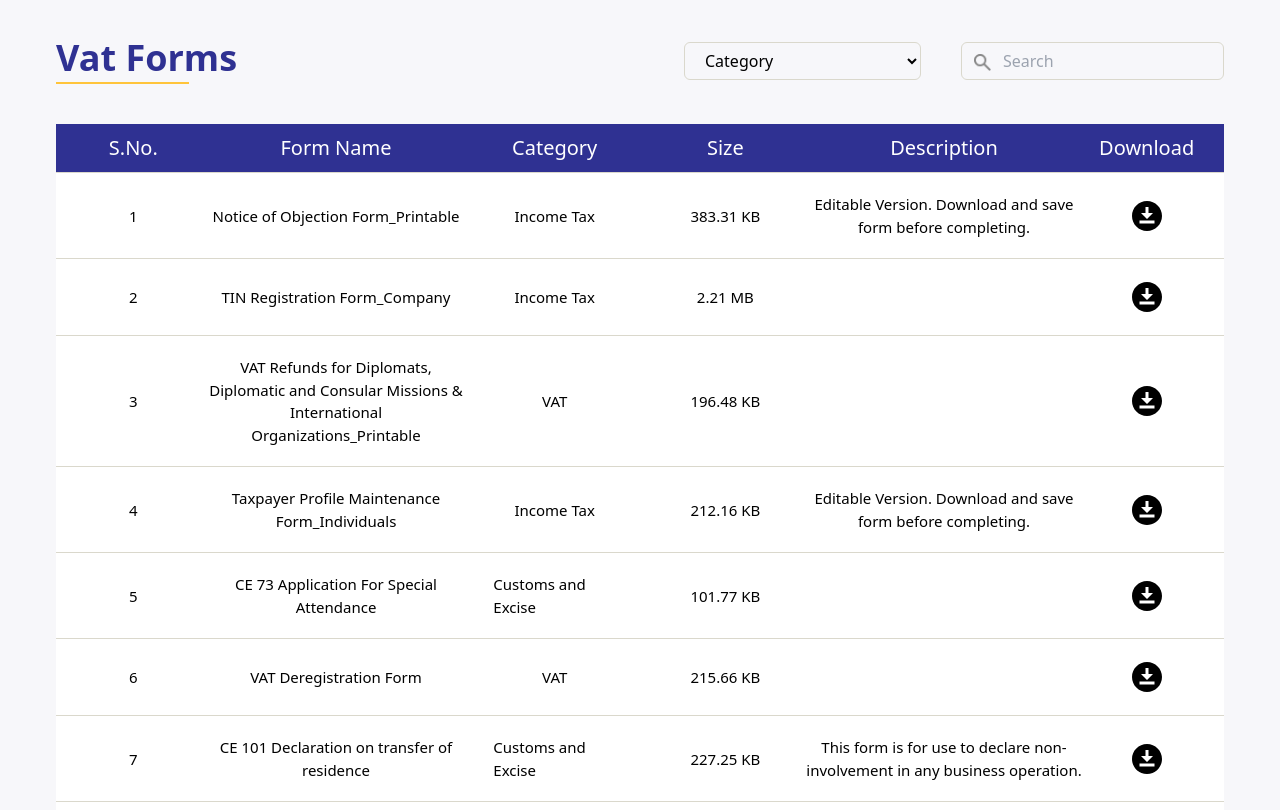
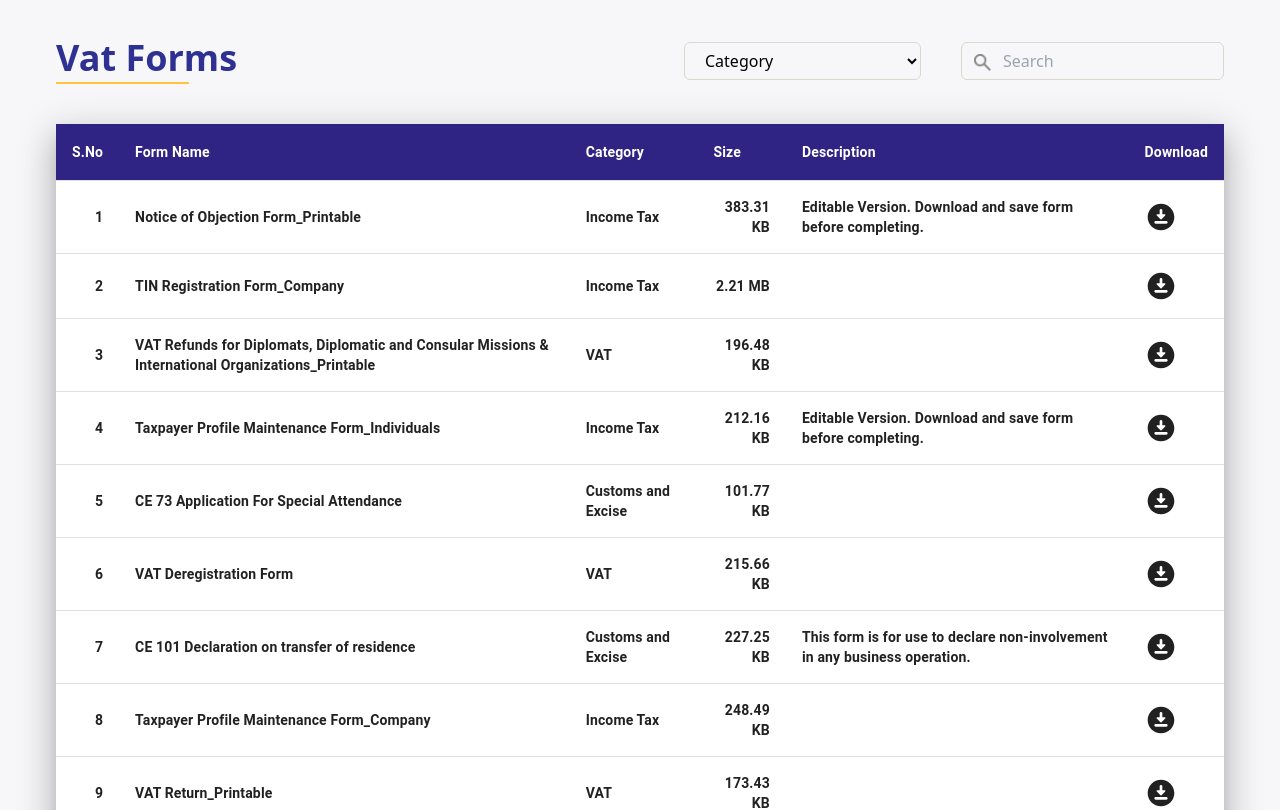
Before and after one commit to NikhilSaini99/ersproject, a Next.js app: page /VatForms in a window 1280 px wide. Shown: the part 500-1310 px from the top of the page. Built offline with nearby package versions, Linux system fonts and the light colour scheme.

Commit message:
table component updated

```diff
--- a/src/components/Table.js
+++ b/src/components/Table.js
@@ -1,10 +1,12 @@
 import Image from "next/image";
 import React from "react";
-import { MdDownloadForOffline } from "react-icons/md";
 import searchIcon from "../assets/icons/search.png";
+import { Paper, Table, TableBody, TableCell, TableContainer, TableHead, TableRow } from "@mui/material";
+import DownloadForOfflineRoundedIcon from '@mui/icons-material/DownloadForOfflineRounded';
 
-export default function Table({ title }) {
-  const Form = [
+
+export default function FormTable({ title }) {
+  const formdata = [
     {
       num: "1",
       name: "Notice of Objection Form_Printable",
@@ -122,7 +124,7 @@ export default function Table({ title }) {
           </div>
         </div>
 
-        <div className="grid grid-cols-6 gap-12 place-items-center bg-mainColor text-white text-xl font-medium py-[10px]">
+        {/* <div className="grid grid-cols-6 gap-12 place-items-center bg-mainColor text-white text-xl font-medium py-[10px]">
           <h1>S.No.</h1>
           <h1>Form Name</h1>
           <h1 className="pl-8">Category</h1>
@@ -145,7 +147,41 @@ export default function Table({ title }) {
             </p>
           </div>
         ))}
-        <div></div>
+        <div></div> */}
+        <Paper elevation={20}>
+          <TableContainer>
+            <Table className={''} aria-label="Form Table">
+              <TableHead>
+                <TableRow sx={{ backgroundColor: '#2f2483', }}>
+                  <TableCell sx={{ color: 'white', fontWeight: 'bold' }}>S.No</TableCell>
+                  <TableCell align="left" sx={{ color: 'white', fontWeight: 'bold' }}> Form Name</TableCell>
+                  <TableCell align="left" sx={{ color: 'white', fontWeight: 'bold' }}>Category</TableCell>
+                  <TableCell align="left" sx={{ color: 'white', fontWeight: 'bold' }}>Size</TableCell>
+                  <TableCell align="left" sx={{ color: 'white', fontWeight: 'bold' }}>Description</TableCell>
+                  <TableCell align="left" sx={{ color: 'white', fontWeight: 'bold' }}>Download</TableCell>
+                </TableRow>
+              </TableHead>
+              <TableBody>
+                {formdata.map((form) => (
+                  <TableRow key={formdata.num} sx={{
+                    '&:hover': {
+                      background: '#F2F2F2'
+                    }
+                  }}>
+                    <TableCell component="th" scope="row" align="right" sx={{ fontWeight: 'bold' }}>
+                      {form.num}
+                    </TableCell>
+                    <TableCell align="left" sx={{ fontWeight: 'bold' }}>{form.name}</TableCell>
+                    <TableCell align="left" sx={{ fontWeight: 'bold' }}>{form.category}</TableCell>
+                    <TableCell align="right" sx={{ fontWeight: 'bold' }}>{form.size}</TableCell>
+                    <TableCell align="left" sx={{ fontWeight: 'bold' }}>{form.description}</TableCell>
+                    <TableCell align="left" sx={{ fontWeight: 'bold' }}><DownloadForOfflineRoundedIcon sx={{ fontSize: '2rem' }} /></TableCell>
+                  </TableRow>
+                ))}
+              </TableBody>
+            </Table>
+          </TableContainer>
+        </Paper>
       </section>
     </>
   );
--- a/src/components/homecard.js
+++ b/src/components/homecard.js
@@ -2,6 +2,8 @@ import React from "react";
 import Image from "next/image";
 import Link from "next/link";
 import { ImHome3 } from "react-icons/im";
+import { BsTelephoneFill } from "react-icons/bs";
+import { Button } from "@mui/material";
 
 function News({ icon, description, img }) {
   return (
@@ -46,12 +48,12 @@ function News({ icon, description, img }) {
           />
         </div>
       </div> */}
-{/*  */}
-      <div className=" border border-[#E8E8EB] bg-white shadow-lg shadow-zinc-400 " style={{borderRadius:'50px 50px 150px 0'}}>
+      {/*  */}
+      <div className=" border border-[#E8E8EB] bg-white shadow-lg shadow-zinc-400 " style={{ borderRadius: '50px 50px 150px 0' }}>
         <div className="object-cover relative " >
           <Image src={img} alt="..." className=" rounded-t-2xl h-48 w-full" />
           <div className="rounded-2xl absolute -bottom-[76px] left-8 px-8 py-4 bg-white ">
-          <Image src={icon} alt="..." className="w-40" />
+            <Image src={icon} alt="..." className="w-40" />
           </div>
         </div>
         <div className="px-8 pt-14 pb-4 gap-5">
@@ -84,18 +86,28 @@ function Resources({ icon, title, description }) {
   );
 }
 
-function Centers({ title, description }) {
+function Centers({ title, description,contact }) {
   return (
     <>
       <div className="">
         <h1 className="text-[#333333] font-bold text-sm leading-6">{title}</h1>
-        <p className="flex  gap-2">
-        <ImHome3 className="text-xl" />
-        <p
-          className="text-[#333333] font-normal text-sm leading-5"
-          dangerouslySetInnerHTML={{ __html: description }}
-        ></p>
-        </p>
+        <div className="flex flex-col gap-2">
+          <div className="flex gap-2">
+          <ImHome3 className="text-xl" />
+            <span
+              className="text-[#333333] font-normal text-sm leading-5"
+              dangerouslySetInnerHTML={{ __html: description }}></span>
+            </div>
+          <div className="flex gap-2">
+          <BsTelephoneFill className="text-xl" />
+            <span
+              className="text-[#333333] font-normal text-sm leading-5"
+              dangerouslySetInnerHTML={{ __html: contact }}></span>
+          </div>
+          <div>
+          <Button variant="contained" href={'/'} sx={{background:'black',borderRadius:'50px','&:hover':{background:'black'}}}>Get Direction</Button>
+          </div>
+        </div>
       </div>
     </>
   );
--- a/src/pages/Contact.js
+++ b/src/pages/Contact.js
@@ -18,29 +18,35 @@ export default function Contact() {
       title: "MANZINI SERVICE CENTRE",
       description:
         "Sivuno Building, <br /> Ground floor, adjacent to Estel <br /> House, Manzini <br /> MANZINI",
+        contact:'[+268] 2406 4050'
     },
     {
       title: "MATSAPHA BRANCH",
       description: "Matsamo Shopping Complex <br /> (kaMahhala) <br /> MATSAPHA",
+      contact:'[+268] 2406 4050'
     },
     {
       title: "MBABANE SERVICE CENTRE",
       description:
         "3rd Floor, Corporate Place, Swazi <br /> Plaza <br /> MBABANE",
+        contact:'[+268] 2406 4050'
     },
     {
       title: "NHLANGANO BRANCH",
       description:
         "Old Skonkwane Building <br /> Corner of 6th Street and 3rd Avenue <br /> NHLANGANO",
+        contact:'[+268] 2406 4050'
     },
     {
       title: "PIGGS PEAK SERVICE CENTRE",
       description:
         "1st Floor, Supreme Building <br /> Evelyn Baring Road <br /> PIGGS PEAK",
+        contact:'[+268] 2406 4050'
     },
     {
       title: "SITEKI SERVICE CENTRE",
       description: "Mafumbe Building <br /> Jacaranda Road <br /> SITEKI",
+      contact:'[+268] 2406 4050'
     },
   ];
 
@@ -134,12 +140,13 @@ export default function Contact() {
             <h1 className="text-xl text-mainColor font-bold leading-8">
               Service Centers and Branches
             </h1>
-            <div className="grid grid-cols-3 gap-x-16 gap-y-10 pt-5">
+            <div className="grid grid-cols-3 gap-x-16 gap-y-10 pt-5 items-end">
               {CentersData.map((item, key) => (
                 <Centers
                   key={key}
                   title={item.title}
                   description={item.description}
+                  contact = {item.contact}
                 />
               ))}
             </div>
--- a/src/pages/VatForms.js
+++ b/src/pages/VatForms.js
@@ -3,8 +3,8 @@ import Head from "next/head";
 import Image from "next/image";
 import Header from "@/components/Header";
 import Footer from "@/components/Footer";
-import Table from "@/components/Table";
 import Banner from "../assets/images/bg.png"
+import FormTable from "@/components/Table";
 
 export default function VatForms() {
   return (
@@ -27,7 +27,7 @@ export default function VatForms() {
 
       {/*-----------------------Table---------------------*/}
 
-      <Table title={"Vat Forms"} />
+      <FormTable title={"Vat Forms"} />
 
       {/*-----------------------Footer---------------------*/}
 
```
Also changed, not shown: src/components/media.js (+5 -5 lines). Lines whose indentation alone changed are shown as unchanged.
